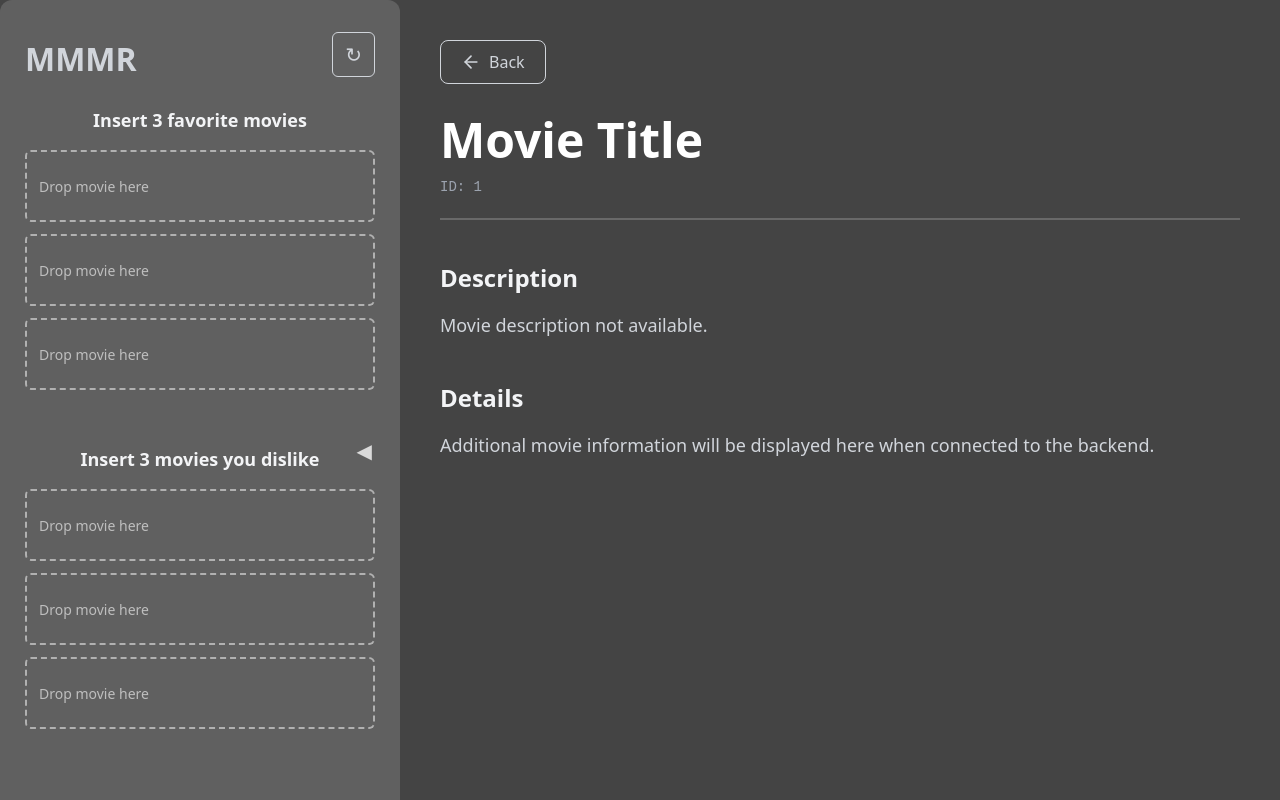
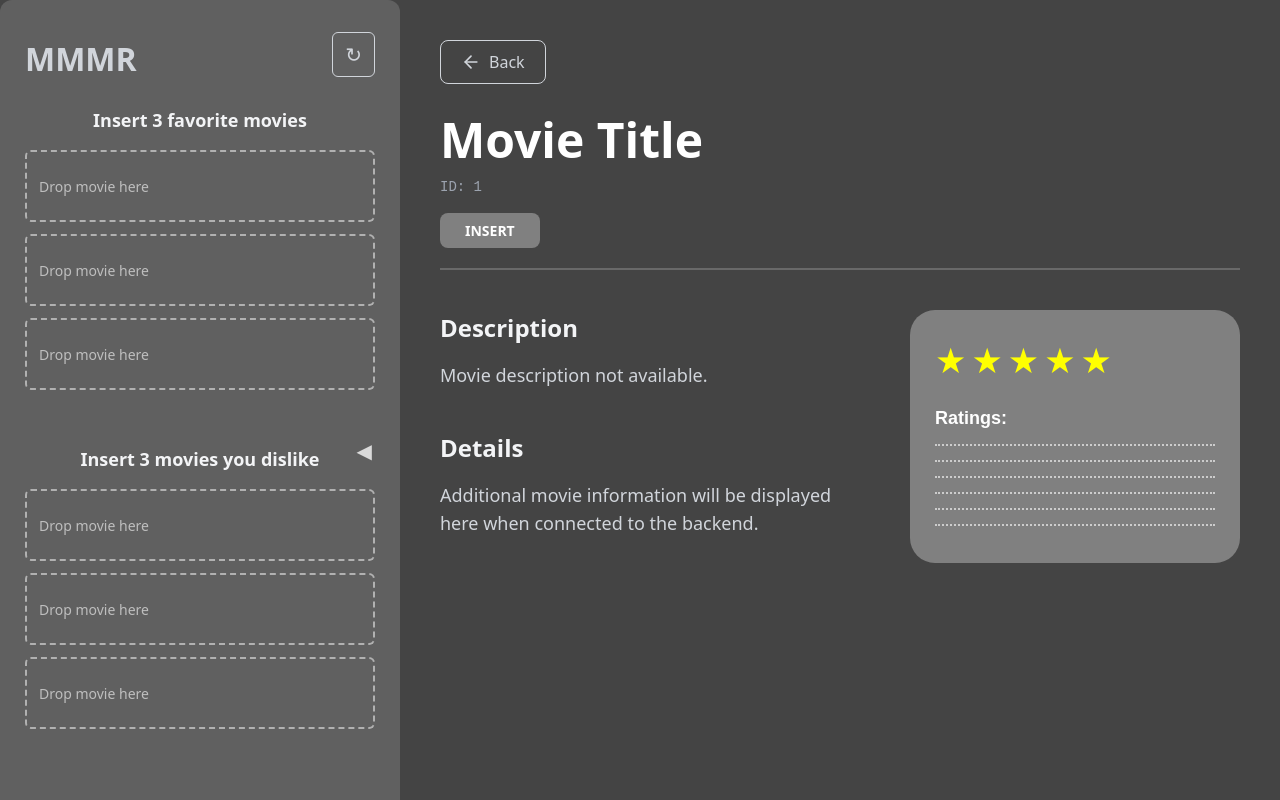
Before and after one commit to aaravgoel2209/ml-multi-model-movie-recommender, a React (Vite) app in the folder frontend/: page /movie/1 in a window 1280 px wide. Built offline with nearby package versions, Linux system fonts and the light colour scheme.

Commit message:
Update MoviePage UI and styling

```diff
--- a/frontend/src/pages/movie/MoviePage.css
+++ b/frontend/src/pages/movie/MoviePage.css
@@ -43,7 +43,17 @@
   border-bottom: 2px solid rgba(255, 255, 255, 0.2);
   padding-bottom: 20px;
 }
-
+.insert-btn {
+  background-color: hsl(var(--color_value), var(--saturation_level), 50%);
+  color: white;
+  border: none;
+  padding: 8px 25px;
+  font-size: 14px;
+  font-weight: bold;
+  cursor: pointer;
+  margin-top: 15px;
+  transition: 0.3s;
+}
 .movie-title {
   font-size: 48px;
   font-weight: bold;
@@ -61,6 +71,8 @@
 .movie-description,
 .movie-details {
   margin-bottom: 40px;
+  width: 50%;
+  float: left;
 }
 
 .movie-description h2,
@@ -77,3 +89,34 @@
   color: #d1d5db;
   margin: 0;
 }
+
+.ratings-container {
+  width: 40%;
+  float: right;
+  background-color: hsl(var(--color_value), var(--saturation_level), 50%);
+  padding: 25px;
+  border-radius: 25px;
+  width: 280px;
+  color: white;
+  font-family: Arial, sans-serif;
+}
+
+.star-row {
+  color: #ffff00;
+  font-size: 35px;
+  display: flex;
+  gap: 5px;
+  margin-bottom: 15px;
+}
+
+.ratings-text {
+  font-size: 18px;
+  font-weight: bold;
+  margin-bottom: 10px;
+}
+
+.line {
+  border-bottom: 2px dotted #ccc;
+  margin-bottom: 12px;
+  height: 2px;
+}
--- a/frontend/src/pages/movie/MoviePage.tsx
+++ b/frontend/src/pages/movie/MoviePage.tsx
@@ -15,6 +15,8 @@
   const state = location.state as { title?: string; description?: string } | null;
   const title = state?.title || 'Movie Title';
   const description = state?.description || 'Movie description not available.';
+  // get rating from backend, default value is 5
+  const rating = /* state?.rating || */ 5;
 
   useEffect(() => {
     onEnter?.();
@@ -47,13 +49,33 @@
         <div className="movie-header">
           <h1 className="movie-title">{title}</h1>
           <p className="movie-id">ID: {id}</p>
+          <button className="insert-btn" >INSERT</button>
         </div>
-
         <div className="movie-description">
           <h2>Description</h2>
           <p>{description}</p>
         </div>
-
+        <div className="ratings-container">
+          <div className="star-row">
+            {[1, 2, 3, 4, 5].map((starNumber) => (
+              <span
+                key={starNumber}
+                style={{ color: starNumber <= rating ? '#ffff00' : '#4b5563' }}
+              >
+                ★
+              </span>
+            ))}
+          </div>
+          <p className="ratings-text">Ratings:</p>
+          <div className="dotted-lines">
+            <div className="line"></div>
+            <div className="line"></div>
+            <div className="line"></div>
+            <div className="line"></div>
+            <div className="line"></div>
+            <div className="line"></div>
+          </div>
+        </div>
         <div className="movie-details">
           <h2>Details</h2>
           <p>Additional movie information will be displayed here when connected to the backend.</p>
```
